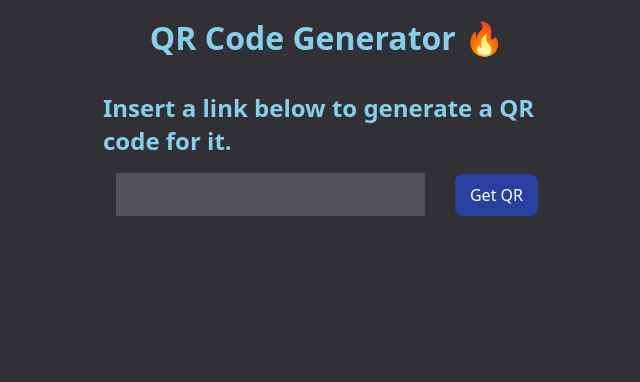
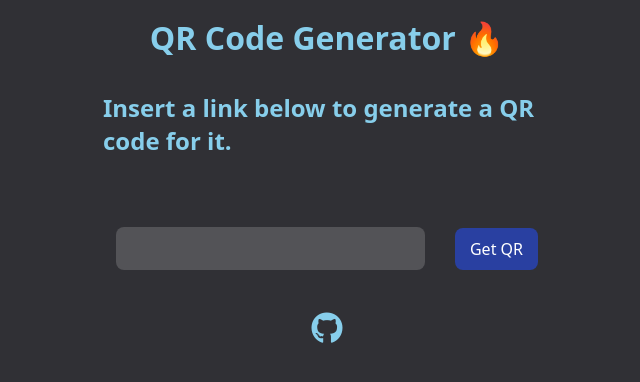
Before and after one commit to jainam03/QR-generator, a Flask app: page / in a window 1280 px wide. Shown: the top 382 px of the page, without its empty margins (313-953 px from the left). Run offline with Flask 2, Linux system fonts and the light colour scheme; some libraries are stand-ins or nearby versions.

Commit message:
added a footer with github icon

```diff
--- a/templates/index.html
+++ b/templates/index.html
@@ -4,23 +4,33 @@
     <meta charset="UTF-8">
     <meta http-equiv="X-UA-Compatible" content="IE=edge">
     <meta name="viewport" content="width=device-width, initial-scale=1.0">
+    <script src="https://kit.fontawesome.com/8bcd2e45fa.js" crossorigin="anonymous"></script>
     <title>QR Generator</title>
 </head>
 <body>
     <div class="title">
         <h1>QR Code Generator 🔥</h1>
         <h2>Insert a link below to generate a QR code for it.</h2>
+        <br>
     </div>
     <form action="/" method="POST">
         <input type="text" name="link" >
         <button type="submit" >Get QR</button>
     </form>
+    <br>
     {% if data %}
     <div class="generated">
         <img src="{{data}}" alt="" id="qrcode" >
         <p id="below-qr" >Here is the QR code we generated for you 🚀</p>
     </div>
     {% endif %}
+
+    <div class="footer">
+            <a href="https://github.com/jainam03/QR-genrator.git" target="_blank">
+                <i class="fa fa-github fa-2x" id="github-icon" ></i>
+            </a>
+        </i>
+    </div>
 </body>
 </html>
 
@@ -67,6 +77,9 @@
         color: white;
         border: none;
         outline: none;
+
+        border: none;
+        border-radius: 0.5rem;
 
         transition: 0.4s;
     }
@@ -115,4 +128,14 @@
         text-align: center;
         color: skyblue;
     }
+
+    a {
+        color: skyblue;
+        margin-top: 20px;
+
+        display: flex;
+        justify-content: center;
+
+        text-decoration: none;
+    }
 </style>
```
